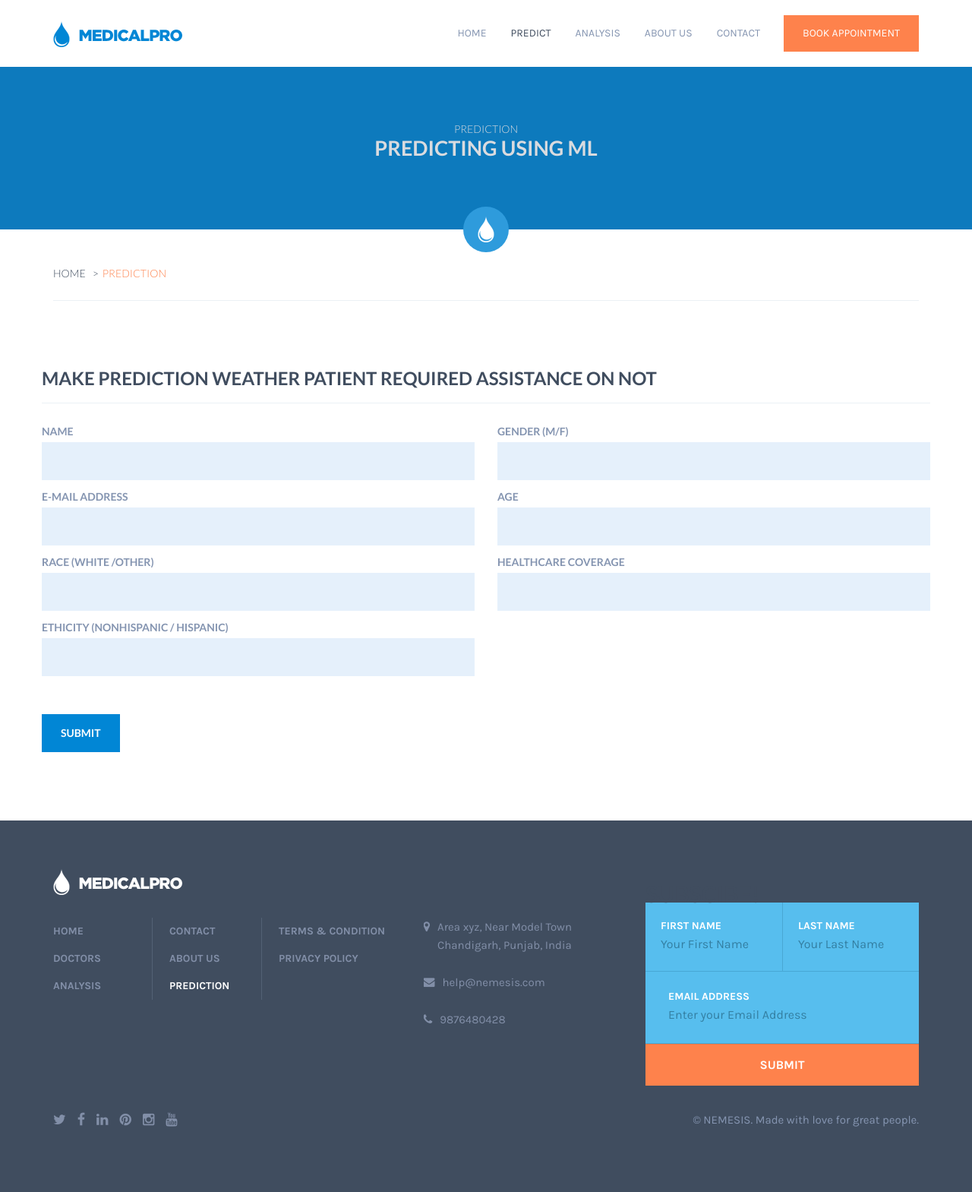
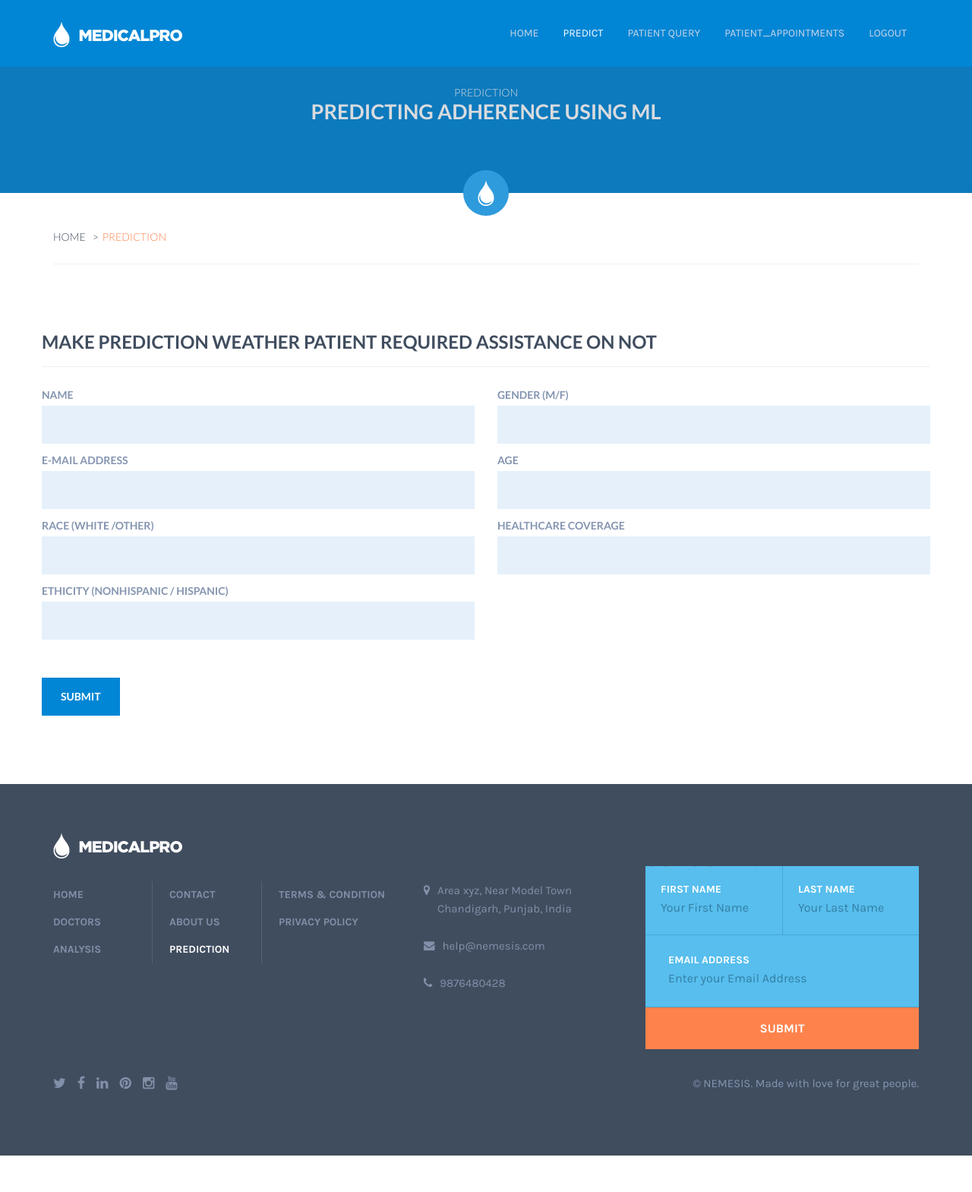
Before and after one commit to payaljindal/Nemesis, a Python web app: template flask/templates/predict.html in a window 1280 px wide. Shown: the whole page at 76% size. After the commit the page ends 1521 px from the top, so only its background shows below. Run offline with Jinja, Linux system fonts and the light colour scheme; the template is opened without the code that fills it, so the values that code supplies are empty; some libraries are stand-ins or nearby versions.

Commit message:
Update predict.html

```diff
--- a/flask/templates/predict.html
+++ b/flask/templates/predict.html
@@ -50,28 +50,24 @@
 </head>
 <body class="default about_page">
 
-    <section class="row top_bar">
 
-    </section>
-
-    <nav class="navbar navbar-default navbar-static-top navbar2">
+    <nav class="navbar navbar-default navbar-static-top navbar3">
         <div class="container">
             <!-- Brand and toggle get grouped for better mobile display -->
             <div class="navbar-header">
-                <a class="navbar-brand" href="/"><img src="{{url_for('static',filename='images/logo/3.png')}}" alt=""></a>
+                <a class="navbar-brand" href="/index"><img src="{{url_for('static',filename='images/logo/1.png')}}" alt=""></a>
                 <button type="button" class="navbar-toggle collapsed" data-toggle="collapse" data-target="#main_nav" aria-expanded="false">
                     <span class="icon-bar"></span>
                     <span class="icon-bar"></span>
                     <span class="icon-bar"></span>
                 </button>
-                <a href="/appointment" class="navbar-toggle visible-xs" data-toggle="modal" data-target="#appointmefnt_form_pop">book appointment</a>
             </div>
 
             <!-- Collect the nav links, forms, and other content for toggling -->
             <div class="collapse navbar-collapse" id="main_nav">
                 <ul class="nav navbar-nav navbar-right">
                     <li class=" dropdown">
-                        <a href="/index">Home</a>
+                        <a href="/index_doctors">Home</a>
                     </li>
                     <!-- <li class="dropdown">
                         <a href="#" class="dropdown-toggle" data-toggle="dropdown" role="button" aria-expanded="false">services</a>
@@ -81,21 +77,25 @@
                         </ul>
                     </li> -->
                     <li class="active"> <a href="/predict">Predict</a></li>
-                    <li><a href="/analysis">Analysis</a></li>
-                    <li><a href="/about">About us</a></li>
-                    <li><a href="/contact">contact</a></li>
-                    <li class="hidden-xs book"><a href="#" data-toggle="modal" data-target="#appointmefnt_form_pop">book appointment</a></li>
+                    <li><a href="/patient_query">Patient Query</a></li>
+                    <li><a href="/patient_appointments">patient_appointments</a></li>
+                    <li><a href="/">Logout</a></li>
+
                 </ul>
             </div><!-- /.navbar-collapse -->
         </div><!-- /.container -->
     </nav>
+
+    <br>
+    <br>
+
 
     <section class="row page_intro">
         <div class="row m0 inner">
             <div class="container">
                 <div class="row">
                     <h5>Prediction</h5>
-                    <h2>Predicting using ML</h2>
+                    <h2>Predicting Adherence using ML</h2>
                 </div>
             </div>
         </div>
@@ -105,7 +105,7 @@
         <div class="container">
             <div class="row inner m0">
                 <ul class="breadcrumb">
-                    <li><a href="/">Home</a></li>
+                    <li><a href="/index">Home</a></li>
                     <li>Prediction</li>
                 </ul>
             </div>
@@ -193,7 +193,7 @@
                     <div class="heading row m0"><img src="{{url_for('static',filename='images/logo/1.png')}}" alt=""></div>
                     <div class="row menuList">
                         <ul class="firstOrderList nav">
-                            <li ><a href="/">home</a></li>
+                            <li ><a href="/index">home</a></li>
                             <!-- <li><a href="#">services</a></li> -->
                             <li><a href="/doctors">doctors</a></li>
                             <li ><a href="/analysis">Analysis</a></li>
@@ -266,62 +266,6 @@
             </div>
         </div>
     </footer>
-    <div class="modal fade" id="appointmefnt_form_pop" tabindex="-1" role="dialog" aria-labelledby="appointmefnt_form_pop">
-        <div class="modal-dialog modal-sm" role="document">
-            <div class="modal-content form">
-                <form action="/MailMe" class="row m0 appointment_home_form2 form" method="post">
-                        <button type="button" class="close" data-dismiss="modal" aria-label="Close">
-                            <i class="fa fa-times-circle-o"></i>
-                        </button>
-                        <h2 class="title">BOOK<br>NOW</h2>
-                        <div class="form_inputs row m0">
-                            <div class="row m0 input_row">
-                                <div class="col-sm-12 col-md-12 col-lg-6 p0">
-                                    <label for="app_fname">First Name</label>
-                                    <input type="text" name="app_fname" class="form-control" id="app_fname" placeholder="Kartik" required>
-                                </div>
-                                <div class="col-sm-12 col-md-12 col-lg-6 p0">
-                                    <label for="app_lname">Last Name</label>
-                                    <input type="text" class="form-control" name="app_lname" id="app_lname" placeholder="Arora" required>
-                                </div>
-                            </div>
-                            <div class="row m0 input_row">
-                                <label for="app_email">Email Address</label>
-                                <input type="email" class="form-control" id="app_email" name="app_email"placeholder="kartik@gmail.com" required>
-                            </div>
-                            <div class="row m0 input_row">
-                                <label for="app_phone">Phone Number</label>
-                                <input type="tel" class="form-control" id="app_phone" name="app_phone" placeholder="98732XXXXX" required>
-                            </div>
-                             <div class="row m0 input_row">
-                                <label for="app_phone">Select Department</label> <br>  <br>
-                                <select name="doctor_name" id="doctor_name" style="padding: 5px;width:100%;" >
-                                    <option value="Department1">Radiology Department</option>
-                                    <option value="Department2">Outpatient Department</option>
-                                    <option value="Department3">Paramedical Departments</option>
-                                    <option value="Department4">Nursing Department</option>
-                                </select>
-                            </div>
-                           <div class="row m0 input_row">
-                                <label for="app_date">Booking Date</label>
-                                <div class="input-append date">
-                                    <input type="text" class="form-control" name="date" id="app_date" name="app_date" placeholder="Select the Appointment Date">
-                                    <span class="add-on"><i class="icon-th"></i></span>
-                                </div>
-                            </div>
-                            <div class="row m0 input_row">
-                                <label for="app_texts">Symptoms</label>
-                                <textarea  id="app_texts" class="form-control" name="app_texts" placeholder="Headache, fever and cold" required></textarea>
-                            </div>
-                            <input type="submit" class="form-control" value="book your appointment now">
-                        </div>
-                        <div class="row m0 form_footer">
-                            <a href="#"><img src="{{url_for('static',filename='images/call-now3.png')}}" alt="">9876480428</a>
-                        </div>
-                    </form>
-            </div>
-        </div>
-    </div>
 
 
     <!--jQuery, Bootstrap and other vendor JS-->
```
